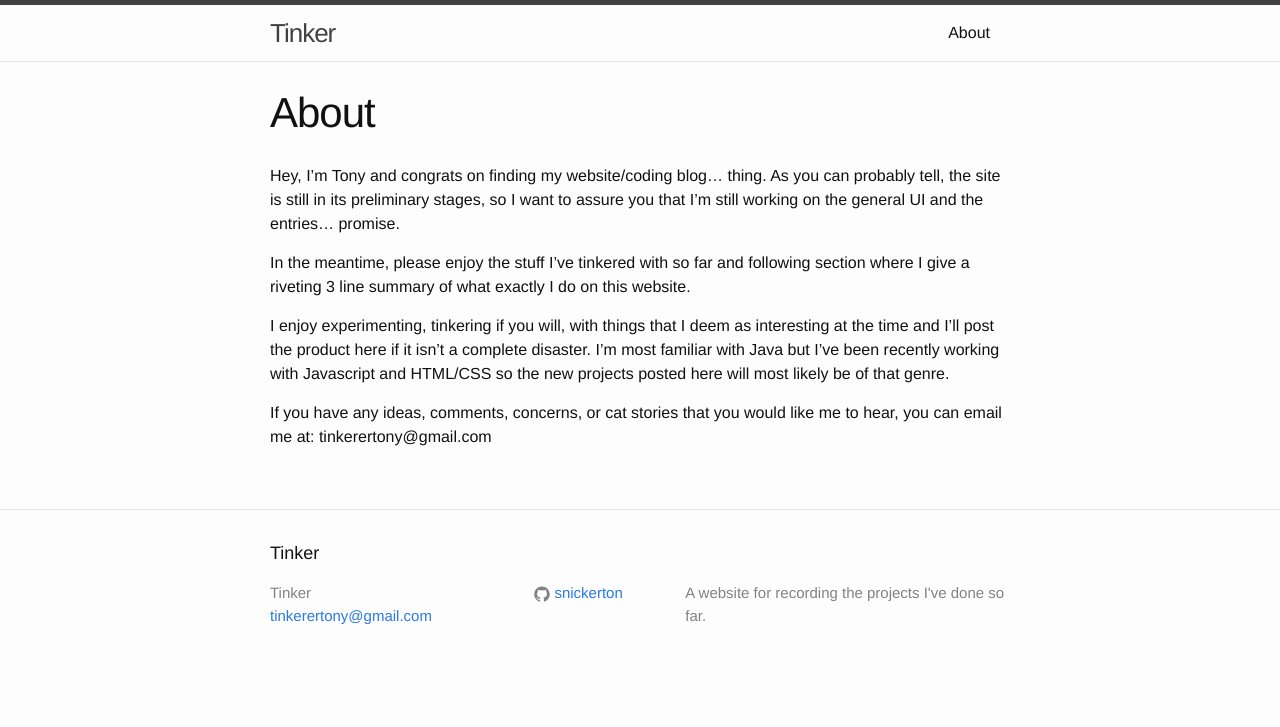
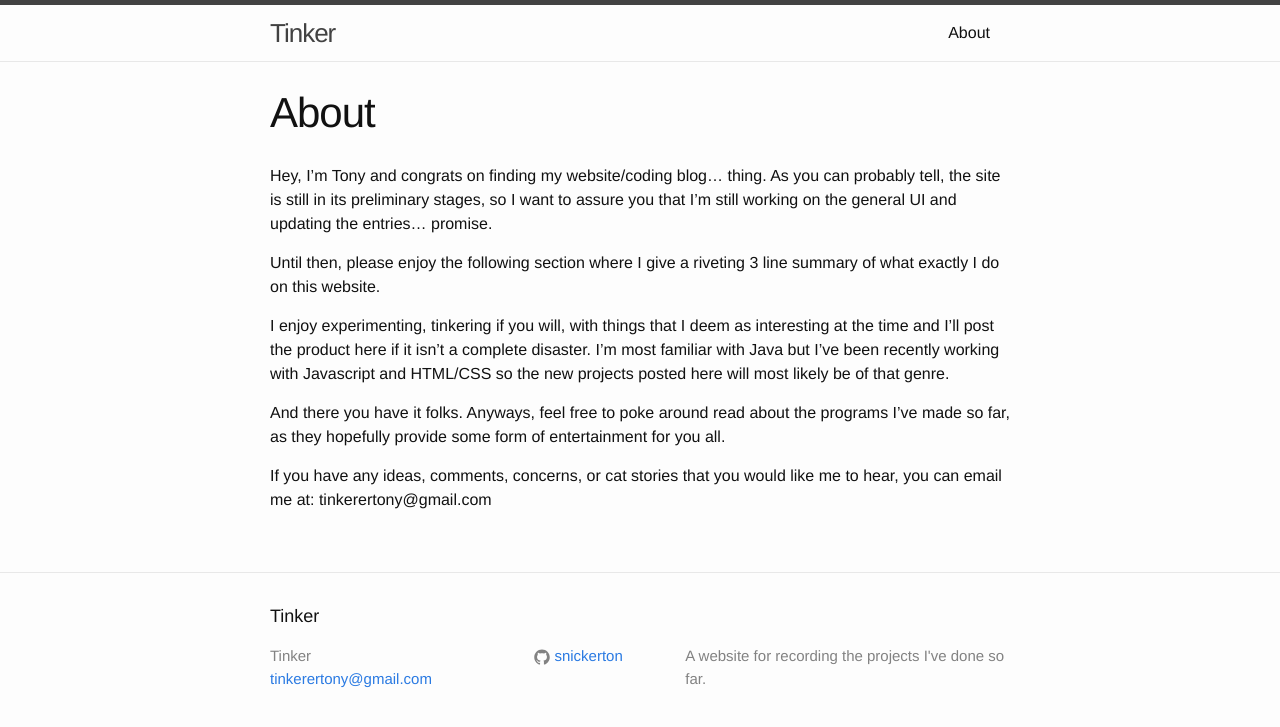
Before and after one commit to snickerton/snickerton.github.legacy, a Jekyll site: the page built from about.md, in a window 1280 px wide. Shown: the top 727 px of the page. Built offline with Jekyll 4.4.1, drawn with Linux system fonts in a browser that asks for light colours.

Commit message:
Update about.md

```diff
--- a/about.md
+++ b/about.md
@@ -4,11 +4,15 @@ title: About
 permalink: /about/
 ---
 
-Hey, I'm Tony and congrats on finding my website/coding blog... thing. As you can probably tell, the site is still in its preliminary stages, so I want to assure you that I'm still working on the general UI and the entries... promise.
+Hey, I'm Tony and congrats on finding my website/coding blog... thing. As you can probably tell, the site is still in its preliminary stages, so I want to assure you that I'm still working on the general UI and updating the entries... promise.
 
-In the meantime, please enjoy the stuff I've tinkered with so far and following section where I give a riveting 3 line summary of what exactly I do on this website.
+Until then, please enjoy the following section where I give a riveting 3 line summary of what exactly I do on this website.
 
 I enjoy experimenting, tinkering if you will, with things that I deem as interesting at the time and I'll
 post the product here if it isn't a complete disaster. I'm most familiar with Java but I've been recently working with Javascript and HTML/CSS so the new projects posted here will most likely be of that genre.
 
+And there you have it folks. Anyways, feel free to poke around read about the programs I've made so far, as they hopefully provide some form of entertainment for you all.
+
+<insert weird quirkly sign-off here>
+
 If you have any ideas, comments, concerns, or cat stories that you would like me to hear, you can email me at: tinkerertony@gmail.com
```
